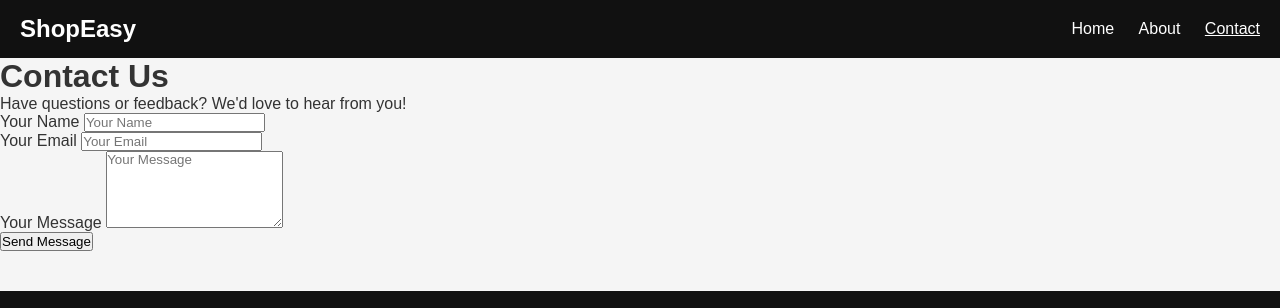
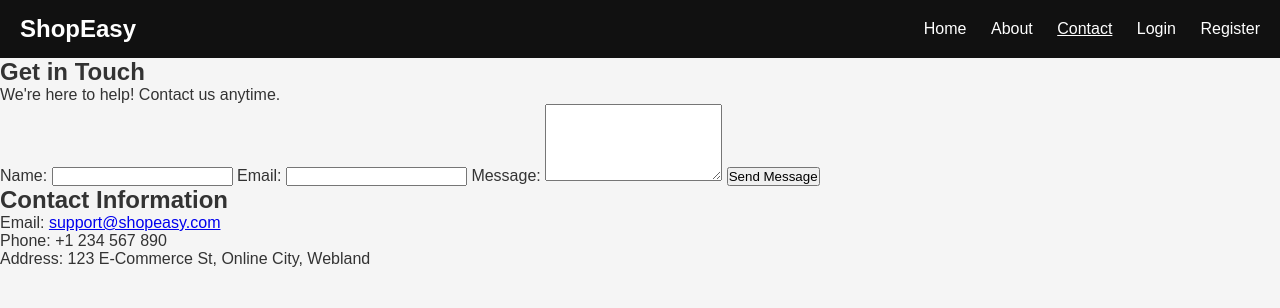
Before and after one commit to gopikamadhup/shopeasy, a plain HTML site: page contact.html in a window 1280 px wide. Shown: the top 308 px of the page. Drawn offline with Linux system fonts and the light colour scheme.

Commit message:
Update contact.html

```diff
--- a/contact.html
+++ b/contact.html
@@ -2,7 +2,7 @@
 <html lang="en">
 <head>
   <meta charset="UTF-8" />
-  <meta name="viewport" content="width=device-width, initial-scale=1" />
+  <meta name="viewport" content="width=device-width, initial-scale=1.0" />
   <title>Contact Us - ShopEasy</title>
   <link rel="stylesheet" href="style.css" />
   <link
@@ -17,30 +17,37 @@
       <a href="index.html">Home</a>
       <a href="aboutus.html">About</a>
       <a href="contact.html" class="active">Contact</a>
-
+      <a href="login.html">Login</a>
+      <a href="register.html">Register</a>
     </nav>
   </header>
 
   <main class="contact-container">
-    <h1>Contact Us</h1>
-    <p>Have questions or feedback? We'd love to hear from you!</p>
+    <section class="contact-hero">
+      <h1>Get in Touch</h1>
+      <p>We're here to help! Contact us anytime.</p>
+    </section>
 
     <section class="contact-form-section">
-      <form id="contactForm" class="contact-form">
-        <div class="form-group">
-          <label for="contactName">Your Name</label>
-          <input type="text" id="contactName" name="contactName" placeholder="Your Name" required />
-        </div>
-        <div class="form-group">
-          <label for="contactEmail">Your Email</label>
-          <input type="email" id="contactEmail" name="contactEmail" placeholder="Your Email" required />
-        </div>
-        <div class="form-group">
-          <label for="contactMessage">Your Message</label>
-          <textarea id="contactMessage" name="contactMessage" rows="5" placeholder="Your Message" required></textarea>
-        </div>
-        <button type="submit" class="submit-btn">Send Message</button>
+      <form action="#" method="post" class="contact-form">
+        <label for="name">Name:</label>
+        <input type="text" id="name" name="name" required />
+
+        <label for="email">Email:</label>
+        <input type="email" id="email" name="email" required />
+
+        <label for="message">Message:</label>
+        <textarea id="message" name="message" rows="5" required></textarea>
+
+        <button type="submit">Send Message</button>
       </form>
+
+      <div class="contact-details">
+        <h2>Contact Information</h2>
+        <p>Email: <a href="mailto:support@shopeasy.com">support@shopeasy.com</a></p>
+        <p>Phone: +1 234 567 890</p>
+        <p>Address: 123 E-Commerce St, Online City, Webland</p>
+      </div>
     </section>
   </main>
 
@@ -54,13 +61,5 @@
     </div>
     <p>&copy; 2025 ShopEasy. All rights reserved.</p>
   </footer>
-
-  <script>
-    document.getElementById("contactForm").addEventListener("submit", function(e) {
-      e.preventDefault();
-      alert("Thank you for reaching out! We'll get back to you soon.");
-      this.reset();
-    });
-  </script>
 </body>
 </html>
```
